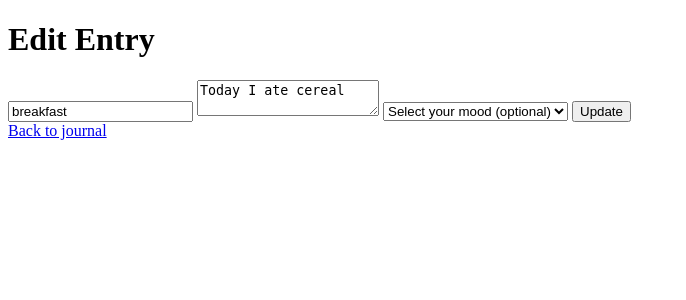
After one commit to Pada-M/QuickJournal, a Flask app: page /edit/1 in a window 1280 px wide. The commit adds this page. Shown: the top 300 px of the page, without its empty margins (0-686 px from the left). Run offline with Flask 3, Linux system fonts and the light colour scheme; data comes from the database, SQL or seed files in the repository; both versions use the stored data as it was after the commit.

Commit message:
Add edit and update functionality

```diff
--- a/app.py
+++ b/app.py
@@ -11,6 +11,14 @@ db.init_app(app)
 
 @app.route("/", methods=["GET", "POST"])
 def index():
+    mood_icons = {
+        "Happy": "😊 Happy",
+        "Sad": "😢 Sad",
+        "Angry": "😠 Angry",
+        "Excited": "😄 Excited",
+        "Calm": "😌 Calm",
+        "": "No mood",
+    }
     if request.method == "POST":
         title = request.form["title"]
         content = request.form["content"]
@@ -22,10 +30,39 @@ def index():
             return redirect("/")
         except Exception as e:
             print(f"Error: {e}")  # Print the actual error!
-        return "Error saving journal entry."
+            return "Error saving journal entry."
     else:
         entries = JournalEntry.query.order_by(JournalEntry.date_created.desc()).all()
-        return render_template("index.html", entries=entries)
+        return render_template("index.html", entries=entries, mood_icons=mood_icons)
+
+
+@app.route("/edit/<int:id>", methods=["GET", "POST"])
+def edit(id):
+    entry = JournalEntry.query.get_or_404(id)
+    if request.method == "POST":
+        entry.title = request.form["title"]
+        entry.content = request.form["content"]
+        entry.mood = request.form.get("mood")
+        try:
+            db.session.commit()
+            return redirect("/")
+        except Exception as e:
+            print(f"Error updating: {e}")
+            return "There was a problem updating that entry."
+    else:
+        return render_template("edit.html", entry=entry)
+
+
+@app.route("/delete/<int:id>")
+def delete(id):
+    entry_to_delete = JournalEntry.query.get_or_404(id)
+    try:
+        db.session.delete(entry_to_delete)
+        db.session.commit()
+        return redirect("/")
+    except Exception as e:
+        print(f"Error deleting: {e}")
+        return "There was a problem deleting that entry."
 
 
 if __name__ == "__main__":
--- /dev/null
+++ b/templates/edit.html
@@ -0,0 +1,24 @@
+<!DOCTYPE html>
+<html>
+<head>
+    <title>Edit Entry</title>
+</head>
+<body>
+    <h1>Edit Entry</h1>
+    <form method="POST">
+        <input type="text" name="title" value="{{ entry.title }}" required>
+        <textarea name="content" required>{{ entry.content }}</textarea>
+        <select name="mood">
+            <option value="" {% if entry.mood == "" %}selected{% endif %}>Select your mood (optional)</option>
+            <option value="Happy" {% if entry.mood == "Happy" %}selected{% endif %}>😊 Happy</option>
+            <option value="Sad" {% if entry.mood == "Sad" %}selected{% endif %}>😢 Sad</option>
+            <option value="Angry" {% if entry.mood == "Angry" %}selected{% endif %}>😠 Angry</option>
+            <option value="Excited" {% if entry.mood == "Excited" %}selected{% endif %}>😄 Excited</option>
+            <option value="Calm" {% if entry.mood == "Calm" %}selected{% endif %}>😌 Calm</option>
+        </select>
+
+        <button type="submit">Update</button>
+    </form>
+    <a href="/">Back to journal</a>
+</body>
+</html>
```
Also changed, not shown: templates/index.html (+5 -2 lines), instance/journal.db.
